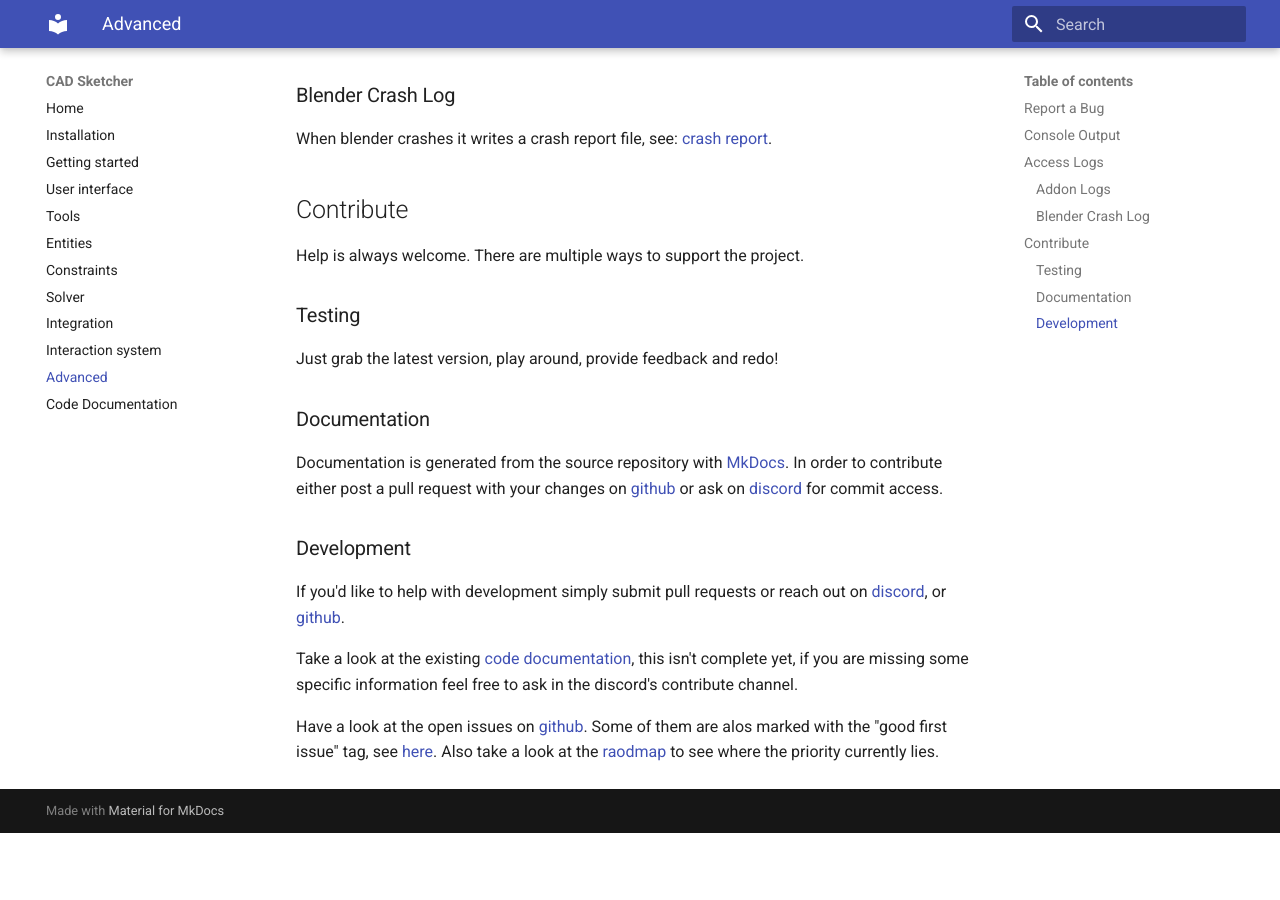
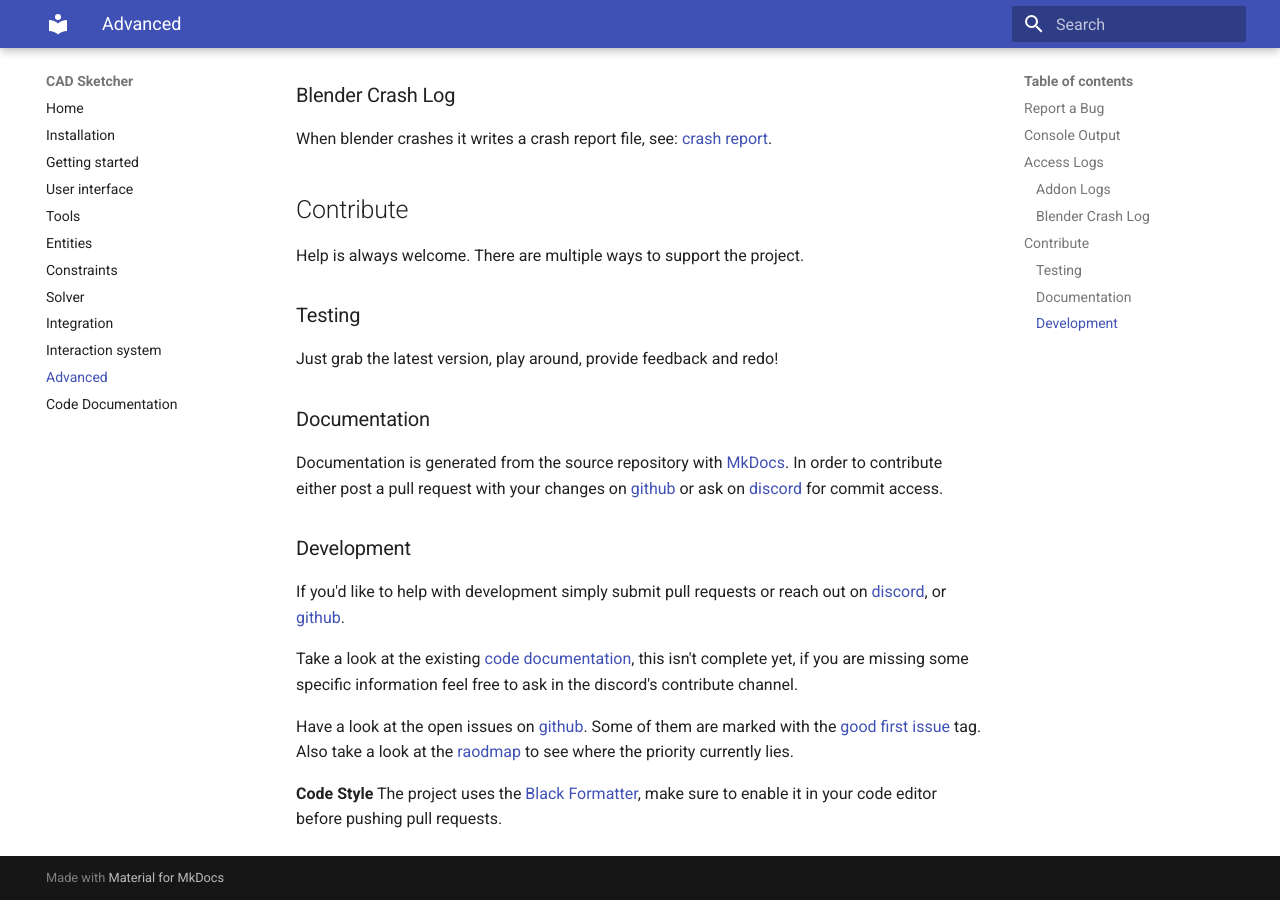
Before and after one commit to hlorus/CAD_Sketcher, an MkDocs documentation site: the page built from docs/advanced.md, in a window 1280 px wide and 900 px high, scrolled down 1054 px. Built offline with MkDocs 1.6.1 and Material for MkDocs 9.7.7, drawn with Linux system fonts in a browser that asks for light colours; before the commit the page ends 1887 px from its top, so only the background shows below that.

Commit message:
Docs: Add code style hint

```diff
--- a/docs/advanced.md
+++ b/docs/advanced.md
@@ -54,9 +54,11 @@ If you'd like to help with development simply submit pull requests or reach out
 Take a look at the existing [code documentation](code_docs.md), this isn't complete yet,
 if you are missing some specific information feel free to ask in the discord's contribute channel.
 
-Have a look at the open issues on [github](https://github.com/hlorus/CAD_Sketcher/issues).
-Some of them are alos marked with the "good first issue" tag, see [here](https://github.com/hlorus/CAD_Sketcher/issues?q=is%3Aissue+is%3Aopen+label%3A%22good+first+issue%22). Also take a look at
+Have a look at the open issues on [github](https://github.com/hlorus/CAD_Sketcher/issues). Some of them are marked with the [good first issue](https://github.com/hlorus/CAD_Sketcher/issues?q=is%3Aissue+is%3Aopen+label%3A%22good+first+issue%22) tag. Also take a look at
 the [raodmap](https://github.com/users/hlorus/projects/1) to see where the priority
 currently lies.
 
+**Code Style**
+The project uses the [Black Formatter](https://github.com/psf/black), make sure to enable it in your code editor before pushing pull requests.
+
 <!-- ### Donate -->
```
